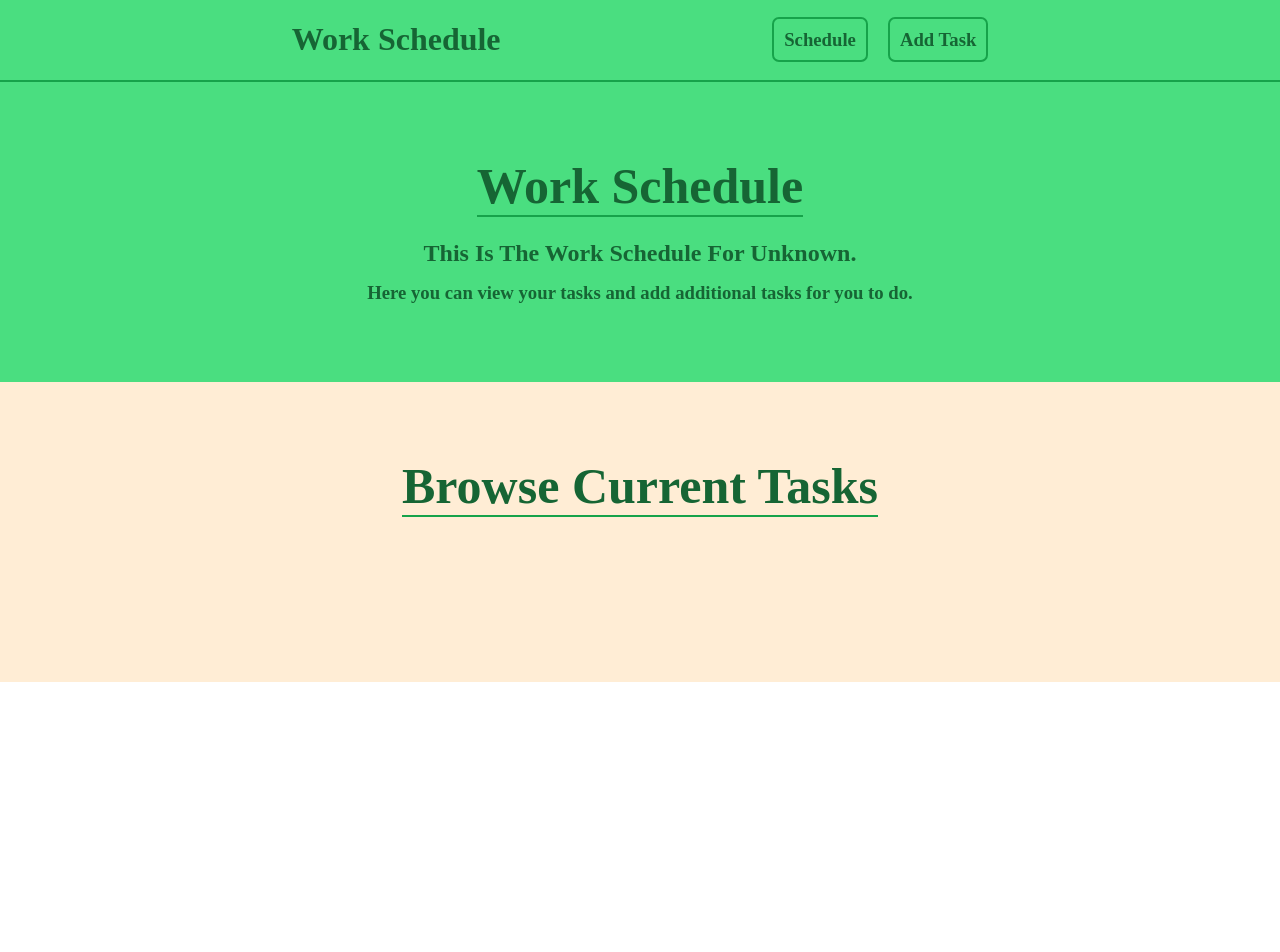
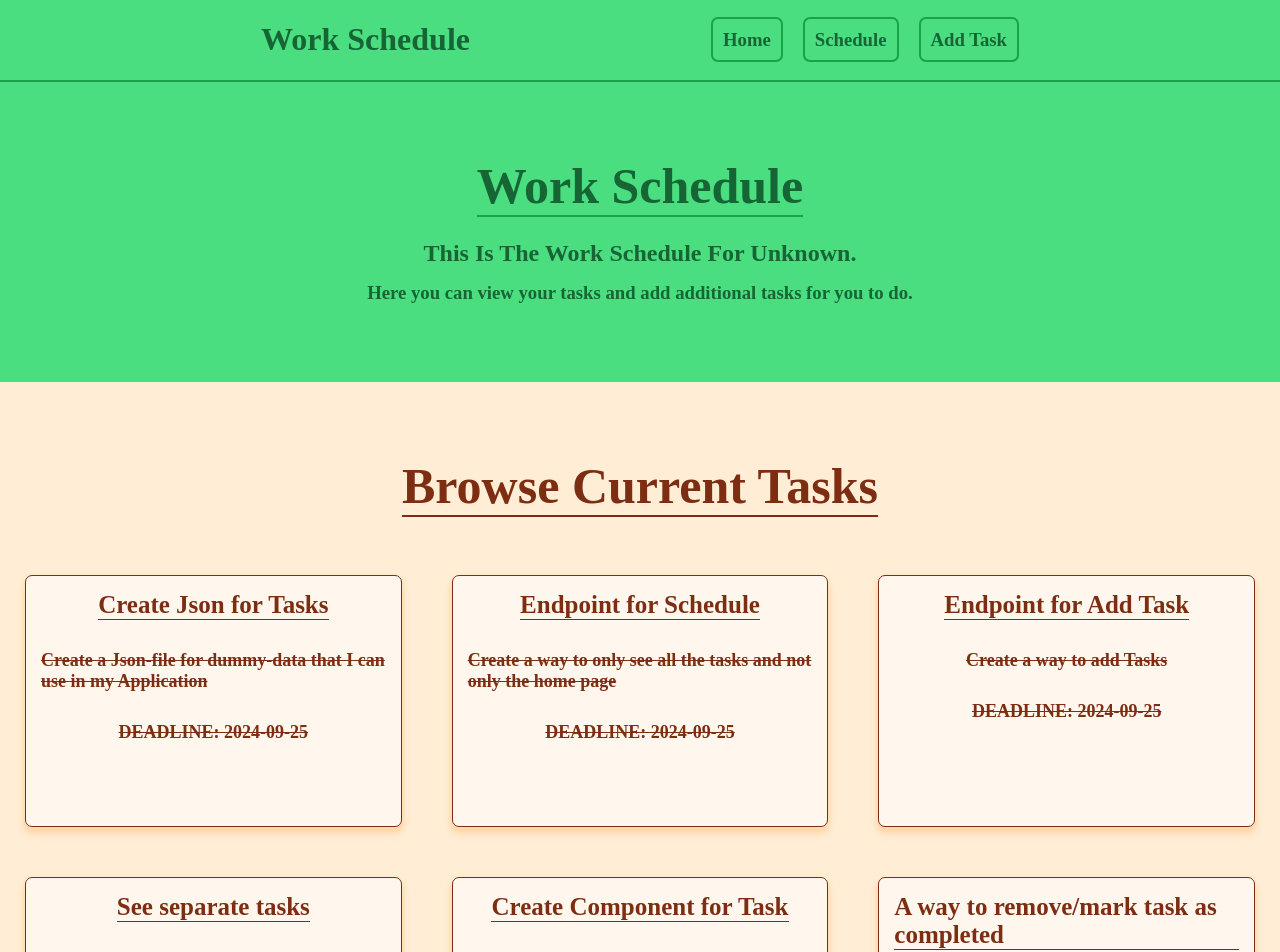
Before and after one commit to Win-ther/vue-labb2, a Vue app: page / in a window 1280 px wide. Shown: the top 952 px of the page. Before the commit the page ends 800 px from the top, so only its background shows below. Built offline with nearby package versions, Linux system fonts and the light colour scheme.

Commit message:
Add a bunch of componentsxd

```diff
--- a/index.html
+++ b/index.html
@@ -4,6 +4,7 @@
     <meta charset="UTF-8">
     <link rel="icon" href="/favicon.ico">
     <meta name="viewport" content="width=device-width, initial-scale=1.0">
+    <meta http-equiv="X-UA-Compatible" content="ie=edge">
     <title>Work Schedule</title>
 </head>
 <body>
--- a/src/assets/main.css
+++ b/src/assets/main.css
@@ -1,5 +1,6 @@
 body{
     width: 100%;
+    height: 100%;
     margin: 0;
 }
 /*
--- a/src/components/NavBar.vue
+++ b/src/components/NavBar.vue
@@ -6,6 +6,7 @@
   <main>
     <h1><a href="/">Work Schedule</a></h1>
     <div class="links">
+      <h3><a href="/">Home</a></h3>
       <h3><a href="/work">Schedule</a></h3>
       <h3><a href="/work/add">Add Task</a></h3>
     </div>
@@ -39,7 +40,6 @@ h3 a {
   padding: 10px;
   border: 2px rgb(22 163 74) solid;
   border-radius: 7px;
-
 }
 
 h3 a:hover {
--- /dev/null
+++ b/src/components/Task.vue
@@ -0,0 +1,63 @@
+<script setup>
+import {defineProps, ref, computed} from 'vue'
+
+const props = defineProps({
+  task: Object
+});
+
+const toggleDone = () =>{
+  if (props.task.done === true) {
+    props.task.done = false;
+  }else{
+    props.task.done = true;
+  }
+}
+</script>
+
+<template>
+  <section :class="{done: props.task.done === true}" @click="toggleDone">
+      <h3> {{ props.task.name }}</h3>
+      <p> {{ props.task.description }}</p>
+      <p>DEADLINE: {{props.task.completedBy }}</p>
+      <h4 v-if="props.task.done === true" :class="{completed: props.task.done === true}">Completed!</h4>
+  </section>
+</template>
+
+<style scoped>
+.done{
+  background-color: rgb(220 252 231);
+}
+.done h3, p{
+  text-decoration: line-through;
+}
+section {
+  display: flex;
+  flex-direction: column;
+  width: 1fr;
+  height: 250px;
+  background-color: rgb(255 247 237);
+  box-shadow: 0 4px 4px 0 rgb(254 215 170), 0 6px 10px 0 rgb(254 215 170);
+  margin: 25px;
+  border-radius: 7px;
+  color: rgb(124 45 18);
+  border: 1px solid rgb(124 45 18);
+}
+h3{
+  align-self: center;
+  margin: 15px;
+  font-size: 25px;
+  border-bottom: 1px solid rgb(124 45 18);
+}
+p, h4{
+  align-self: center;
+  font-size: 18px;
+  font-weight: bold;
+  margin: 15px;
+}
+input{
+  padding: 5px;
+  font-size: 15px;
+  font-weight: bold;
+  text-transform: uppercase;
+}
+</style>
--- a/src/components/Tasks.vue
+++ b/src/components/Tasks.vue
@@ -1,40 +1,58 @@
 <script setup>
-
+import {onMounted, reactive} from "vue";
+import tasks from '@/tasks.json';
+import Task from "@/components/Task.vue";
+const state = reactive({
+  tasks: tasks,
+})
 </script>
 
 <template>
   <main>
     <h1>Browse Current Tasks</h1>
+    <div class="grid">
+    <Task v-for="task in state.tasks" :key=task :task="task"/>
+    </div>
   </main>
 </template>
 
 <style scoped>
+.grid{
+  display: grid;
+  grid-template-columns: repeat(3, 1fr);
+}
 main {
   display: flex;
   align-items: center;
   justify-content: start;
   flex-direction: column;
-  height: 300px;
+  height: auto;
   background-color: rgb(255 237 213);
 }
+
 article {
   display: flex;
   flex-direction: column;
   justify-content: start;
   align-items: center;
 }
-h1{
+
+h1 {
   font-size: 50px;
   margin-top: 75px;
-  border-bottom: 2px rgb(22 163 74) solid;
+  border-bottom: 2px rgb(124 45 18) solid;
+  color: rgb(124 45 18);
 }
-h2{
+
+h2 {
   margin-top: -10px;
 }
-h3{
+
+h3 {
   margin-top: -5px;
 }
-h1,h2,h3{
+
+h2, h3 {
   color: rgb(22 101 52);
 }
 </style>
--- /dev/null
+++ b/src/tasks.json
@@ -0,0 +1,51 @@
+[
+  {
+    "id": "0",
+    "name": "Create Json for Tasks",
+    "description": "Create a Json-file for dummy-data that I can use in my Application",
+    "completedBy": "2024-09-25",
+    "done": "false"
+  },
+  {
+    "id": "1",
+    "name": "Endpoint for Schedule",
+    "description": "Create a way to only see all the tasks and not only the home page",
+    "completedBy": "2024-09-25",
+    "done": "false"
+  },
+  {
+    "id": "2",
+    "name": "Endpoint for Add Task",
+    "description": "Create a way to add Tasks",
+    "completedBy": "2024-09-25",
+    "done": "false"
+  },
+  {
+    "id": "3",
+    "name": "See separate tasks",
+    "description": "Create a way to see a task with a specific id",
+    "completedBy": "2024-09-25",
+    "done": "false"
+  },
+  {
+    "id": "4",
+    "name": "Create Component for Task",
+    "description": "Create a component to be reused for every Task, that will be used by the Tasks component",
+    "completedBy": "2024-09-14",
+    "done": "false"
+  },
+  {
+    "id": "5",
+    "name": "A way to remove/mark task as completed",
+    "description": "Create a function to remove tasks/mark them as completed, maybe create a way to only view completed tasks",
+    "completedBy": "2024-09-25",
+    "done": "false"
+  },
+  {
+    "id": "6",
+    "name": "Create Component for Footer",
+    "description": "Create a component for a footer, like NavBar",
+    "completedBy": "2024-09-25",
+    "done": "false"
+  }
+]
```
Lines whose indentation alone changed are shown as unchanged.
